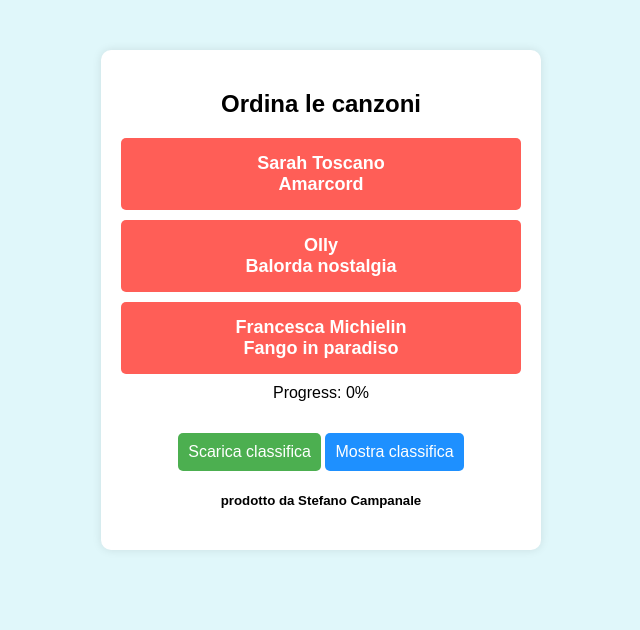
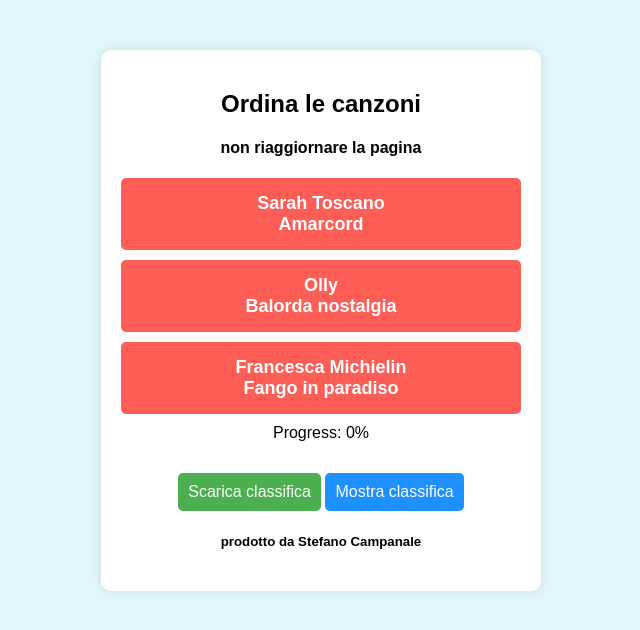
Before and after one commit to dastechimpianti/sanremo-app, a plain HTML site: page index.html in a window 1280 px wide. Shown: the whole page, without its empty margins (319-959 px from the left). Drawn offline with nearby package versions, Linux system fonts and the light colour scheme.

Commit message:
grazie franco

```diff
--- a/index.html
+++ b/index.html
@@ -90,6 +90,7 @@
   <div class="container">
 
     <h2>Ordina le canzoni</h2>
+    <h4>non riaggiornare la pagina</h4>
     <!-- Area per mostrare le 3 canzoni -->
     <div id="songDisplay">
       <button id="songBtn1" class="song"></button>
```
